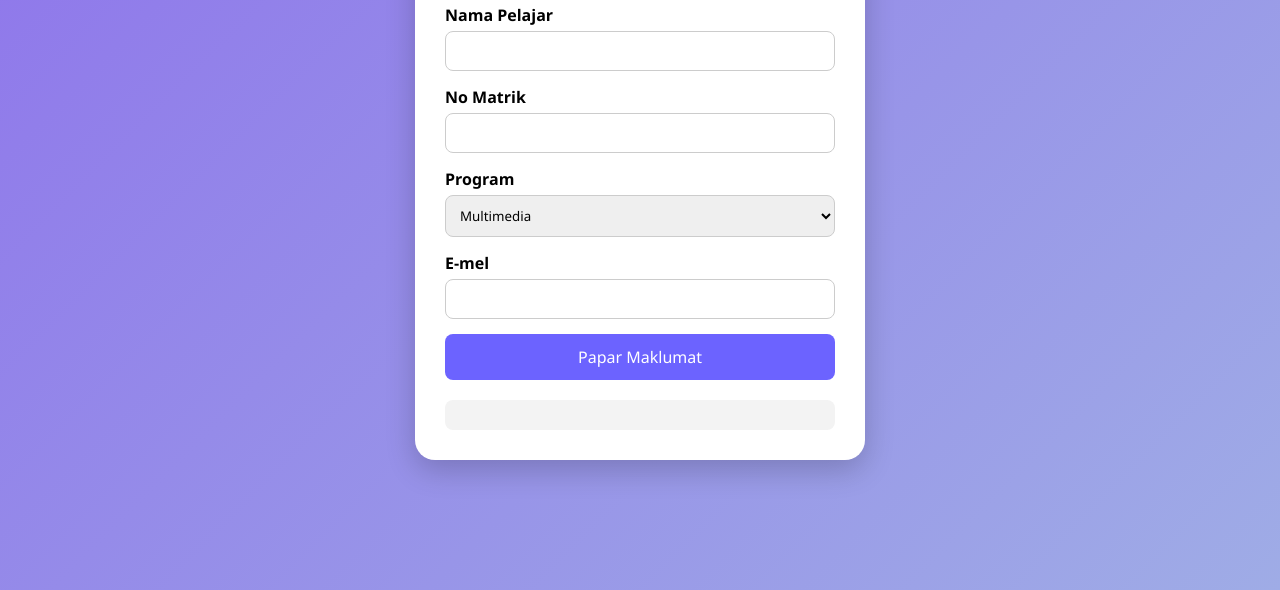
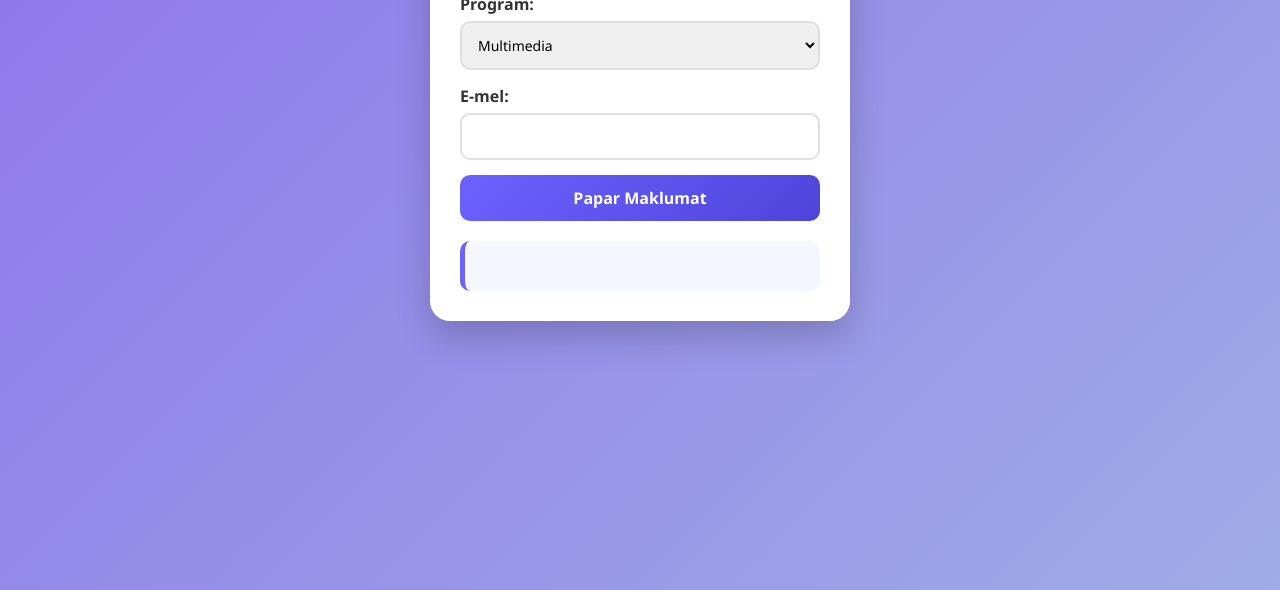
Before and after one commit to VennilaaChandran/sistem-profil-pelajar, a plain HTML site: page index.html in a window 1280 px wide. Shown: the part 210-800 px from the top of the page. Drawn offline with Linux system fonts and the light colour scheme.

Commit message:
Fix Netlify

```diff
--- a/index.html
+++ b/index.html
@@ -1,92 +1,117 @@
 <!DOCTYPE html>
 <html lang="ms">
 <head>
-<meta charset="UTF-8">
-<meta name="viewport" content="width=device-width, initial-scale=1.0">
-<title>Sistem Profil Pelajar</title>
-
-<style>
+    <meta charset="UTF-8">
+    <title>Sistem Profil Pelajar</title>
+   <style>
 *{
     margin:0;
     padding:0;
     box-sizing:border-box;
-    font-family:'Segoe UI',sans-serif;
+    font-family:'Segoe UI', Tahoma, Geneva, Verdana, sans-serif;
 }
 
 body{
     min-height:100vh;
     background:linear-gradient(135deg,#8e74eb,#9face6);
     display:flex;
-    justify-content:center;
+    flex-direction:column;
     align-items:center;
+    padding-top:50px;
+}
+
+h1{
+    color:#fff;
+    font-size:32px;
+    margin-bottom:25px;
+    text-shadow:2px 2px 5px rgba(0,0,0,0.2);
 }
 
 .container{
-    width:450px;
-    background:white;
+    width:420px;
+    background:#fff;
     padding:30px;
     border-radius:20px;
-    box-shadow:0 10px 30px rgba(0,0,0,0.2);
-}
-
-h2{
-    text-align:center;
-    margin-bottom:20px;
-    color:#333;
+    box-shadow:0 15px 35px rgba(0,0,0,0.2);
+    animation:fadeIn 0.8s ease;
 }
 
 label{
     display:block;
-    margin-bottom:5px;
-    font-weight:bold;
+    margin-bottom:6px;
+    font-weight:600;
+    color:#333;
 }
 
 input,
 select{
     width:100%;
-    padding:10px;
+    padding:12px;
     margin-bottom:15px;
-    border:1px solid #ccc;
-    border-radius:8px;
+    border:2px solid #e0e0e0;
+    border-radius:10px;
+    font-size:14px;
+    transition:0.3s;
+}
+
+input:focus,
+select:focus{
+    border-color:#6c63ff;
+    outline:none;
+    box-shadow:0 0 8px rgba(108,99,255,0.3);
 }
 
 button{
     width:100%;
     padding:12px;
+    background:linear-gradient(135deg,#6c63ff,#4d44db);
+    color:white;
     border:none;
-    border-radius:8px;
-    background:#6c63ff;
-    color:white;
+    border-radius:10px;
     font-size:16px;
+    font-weight:bold;
     cursor:pointer;
+    transition:0.3s;
 }
 
 button:hover{
-    background:#5548e5;
+    transform:translateY(-2px);
+    box-shadow:0 8px 15px rgba(108,99,255,0.3);
 }
 
 #output{
     margin-top:20px;
     padding:15px;
-    background:#f3f3f3;
-    border-radius:8px;
+    border-radius:10px;
+    background:#f5f7ff;
+    border-left:5px solid #6c63ff;
+    color:#333;
+    min-height:50px;
+}
+
+@keyframes fadeIn{
+    from{
+        opacity:0;
+        transform:translateY(20px);
+    }
+    to{
+        opacity:1;
+        transform:translateY(0);
+    }
 }
 </style>
+</head>
 
-</head>
 <body>
+
+<h2>Sistem Profil Pelajar</h2>
 
 <div class="container">
 
-    <h2>Sistem Profil Pelajar</h2>
-
-    <label>Nama Pelajar</label>
+    <label>Nama Pelajar:</label>
     <input type="text" id="nama">
 
-    <label>No Matrik</label>
-    <input type="text" id="matrik">
-
-    <label>Program</label>
+    <label>Program:</label>
     <select id="program">
         <option value="Multimedia">Multimedia</option>
         <option value="Rangkaian">Rangkaian</option>
@@ -94,34 +119,16 @@ button:hover{
         <option value="Perisian">Perisian</option>
     </select>
 
-    <label>E-mel</label>
+    <label>E-mel:</label>
     <input type="email" id="email">
 
-    <button id="papar" onclick="paparMaklumat()">
-        Papar Maklumat
-    </button>
+    <button onclick="paparMaklumat()">Papar Maklumat</button>
 
     <div id="output"></div>
 
 </div>
 
-<script>
-function paparMaklumat(){
-
-    let nama = document.getElementById("nama").value;
-    let matrik = document.getElementById("matrik").value;
-    let program = document.getElementById("program").value;
-    let email = document.getElementById("email").value;
-
-    document.getElementById("output").innerHTML = `
-        <h3>Maklumat Pelajar</h3>
-        <p>Nama: ${nama}</p>
-        <p>No Matrik: ${matrik}</p>
-        <p>Program: ${program}</p>
-        <p>Email: ${email}</p>
-    `;
-}
-</script>
+<script src="script.js"></script>
 
 </body>
 </html>
--- a/script.js
+++ b/script.js
@@ -1,17 +1,13 @@
 function paparMaklumat() {
+
     let nama = document.getElementById("nama").value;
     let program = document.getElementById("program").value;
     let email = document.getElementById("email").value;
 
-    if (nama === "" || email === "") {
-        alert("Sila isi semua maklumat!");
-        return;
-    }
-
     document.getElementById("output").innerHTML = `
         <h3>Maklumat Pelajar</h3>
-        <p><b>Nama:</b> ${nama}</p>
-        <p><b>Program:</b> ${program}</p>
-        <p><b>Email:</b> ${email}</p>
+        <p>Nama: ${nama}</p>
+        <p>Program: ${program}</p>
+        <p>Email: ${email}</p>
     `;
 }
```
Also changed, not shown: cypress/e2e/profilpelajar-copy-1.cy.js (deleted, +0 -5 lines).
